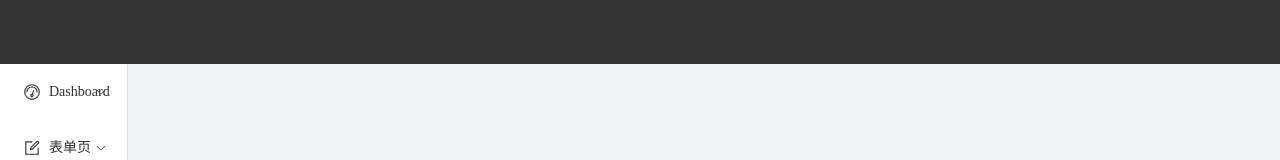
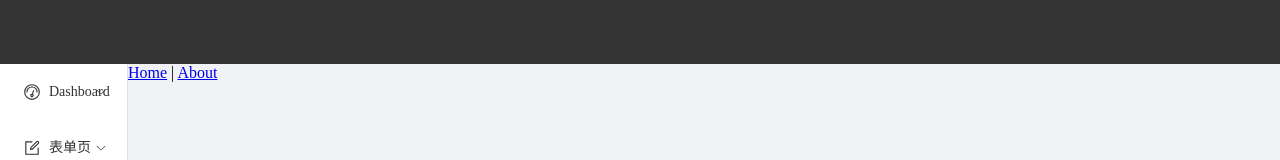
Before and after one commit to TuLvTaDie/Vue3-TS, a Vue app in the folder vuets/: page / in a window 1280 px wide. Shown: the top 160 px of the page. Built offline with nearby package versions, Linux system fonts and the light colour scheme.

Commit message:
提交测试

```diff
--- a/vuets/src/App.vue
+++ b/vuets/src/App.vue
@@ -2,8 +2,8 @@
   <!-- <nav>
     <router-link to="/">Home</router-link> |
     <router-link to="/about">About</router-link>
-  </nav>
-  <router-view/> -->
+  </nav> -->
+  <!-- <router-view/> -->
   <div id="app">
     <div class="header"></div>
     <div class="body">
@@ -11,11 +11,11 @@
         <leftTabs :data="menuList"/>
       </div>
       <div class="pageBody">
-        <!-- <nav>
+        <nav>
           <router-link to="/">Home</router-link> |
           <router-link to="/about">About</router-link>
         </nav>
-        <router-view/> -->
+        <!-- <router-view/> -->
       </div>
     </div>
   </div>
```
